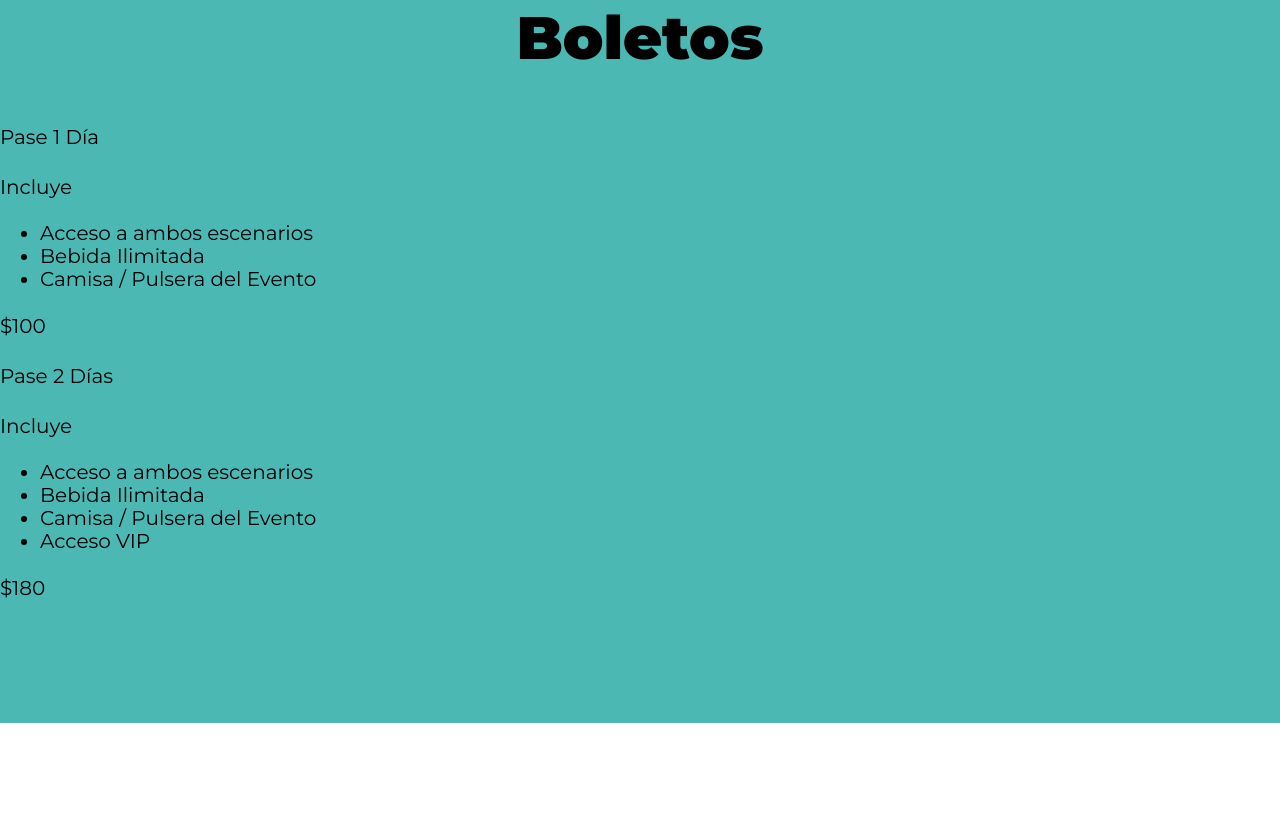
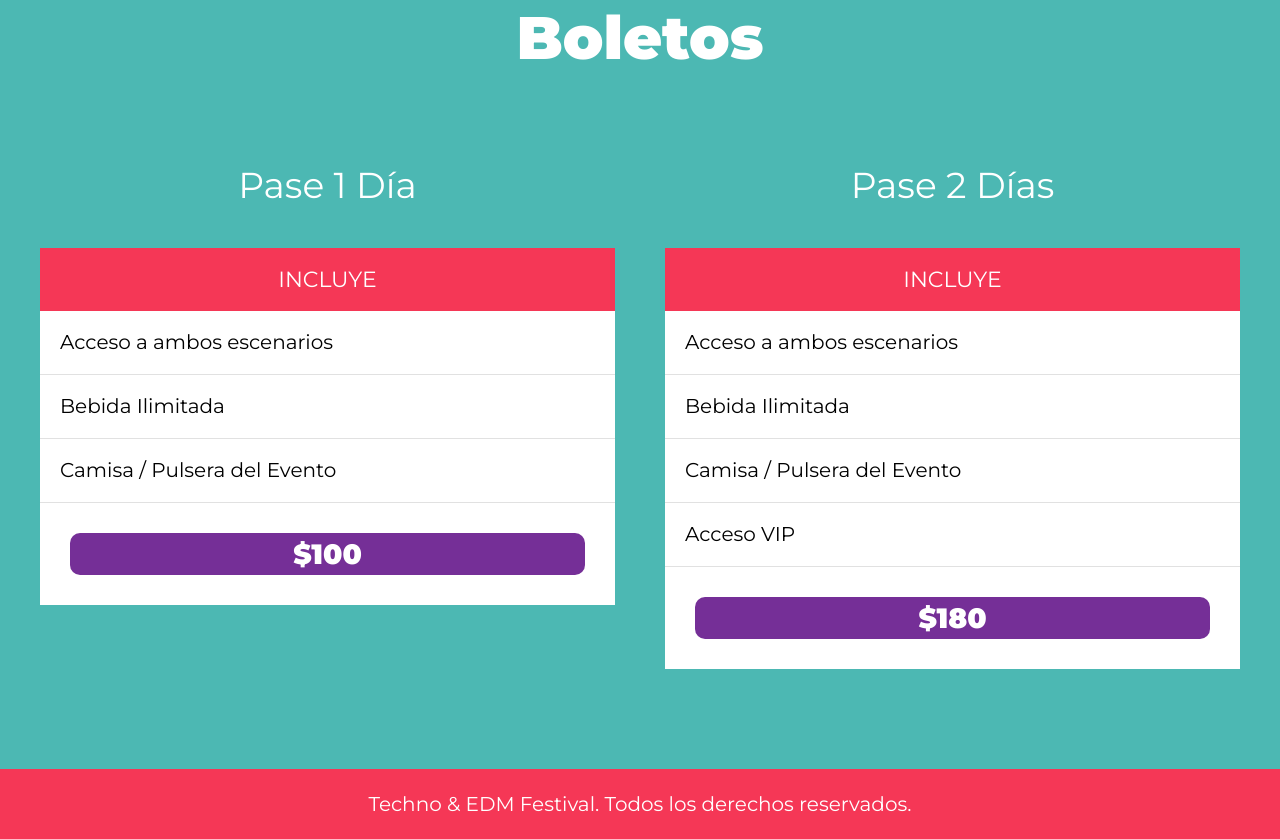
Before and after one commit to DamianEscobar/festivalMusica, a website: page index.html in a window 1280 px wide. Shown: the part 2938-3777 px from the top of the page. Before the commit the page ends 3661 px from the top, so only its background shows below. Drawn offline with Linux system fonts and the light colour scheme; files that its build step writes are made by us from their sources.

Commit message:
Enpezando JS

```diff
--- a/gulpfile.js
+++ b/gulpfile.js
@@ -1,17 +1,27 @@
 import * as dartSass from "sass";
 import gulpSass from "gulp-sass";
-import { src, dest, watch } from "gulp";
+import { src, dest, watch, series } from "gulp";
 
 const sass = gulpSass(dartSass);
 
+export function js (done)  {
+  src('src/js/app.js')
+    .pipe( dest('build/js'))
+
+    done();
+}
+
 export function css(done) {
-  src('src/scss/app.scss') // Archivo de entrada
+  src('src/scss/app.scss', {sourcemaps: true}) // Archivo de entrada
     .pipe(sass().on('error', sass.logError)) // Manejo de errores
-    .pipe(dest('build/css')); // Carpeta de salida
+    .pipe(dest('build/css', {sourcemaps: true})); // Carpeta de salida
 
   done();
 }
 
 export function dev() {
   watch('src/scss/**/*.scss', css)
+  watch('src/js/**/*.js', js)
 }
+
+export default series(js,css,dev);
--- a/index.html
+++ b/index.html
@@ -161,5 +161,10 @@
         </div>
       </div>
     </section>
+    <footer class="footer-fest">
+      <p>Techno & EDM Festival. Todos los derechos reservados.</p>
+    </footer>
+
+    <script src="build/js/app.js"></script>
   </body>
 </html>
--- a/package.json
+++ b/package.json
@@ -6,7 +6,7 @@
   "type": "module",
   "scripts": {
     "sass": "sass --watch src/scss:build/css",
-    "dev": "gulp dev"
+    "dev": "gulp"
   },
   "keywords": [
     "SASS",
--- a/src/scss/layout/_boletos.scss
+++ b/src/scss/layout/_boletos.scss
@@ -4,4 +4,89 @@
 
 .contenedor-boletos {
     background-color: v.$verde;
+
+    h3 {
+        color: #ffffff;
+    }
+
+    .boletos {
+        @include m.contenedor;
+        @include m.tablet {
+            @include m.grid(2,5rem);
+        }
+    }
 }
+
+.pase {
+
+    transition: transform .3s ease-in-out;
+    &:hover {
+        transform: scale(1.1);
+    }
+
+    &-nombre {
+        font-size: 3.6rem;
+        font-size: 900;
+        text-align: center;
+        color: #ffffff;
+
+    }
+    &-header,
+    &-footer {
+        padding: .5rem;
+
+        p {
+            text-align: center;
+            color: #ffffff;
+            margin: 0;
+        }
+    }
+    &-header {
+        background-color: v.$rosa;
+
+        p {
+            font-size: 2.2rem;
+            text-transform: uppercase;
+            padding: 1rem 0;
+        }
+    }
+    &-body {
+        background-color: #ffffff;
+
+        ul {
+            @include m.reset-list;
+        }
+        li {
+            padding: 2rem;
+            border-bottom: 1px solid #e1e1e1;
+        }
+
+    }
+    &-footer {
+        background-color: #ffffff;
+        padding: 3rem;
+
+        p {
+            font-size: 2.8rem;
+            font-weight: 900;
+            background-color: v.$morado;
+            border-radius: 10px;
+
+            &:hover {
+                cursor: pointer;
+                background-color: color.adjust($color: v.$morado, $lightness: -15%,);
+            }
+        }
+    }
+}
+
+.footer-fest {
+    background-color: v.$rosa;
+    text-align: center;
+    padding: 2rem 0;
+
+    p {
+        margin: 0;
+        color: #ffffff;
+    }
+}
```
Also changed, not shown: build/css/app.css, build/js/app.js (added), src/js/app.js (added).
